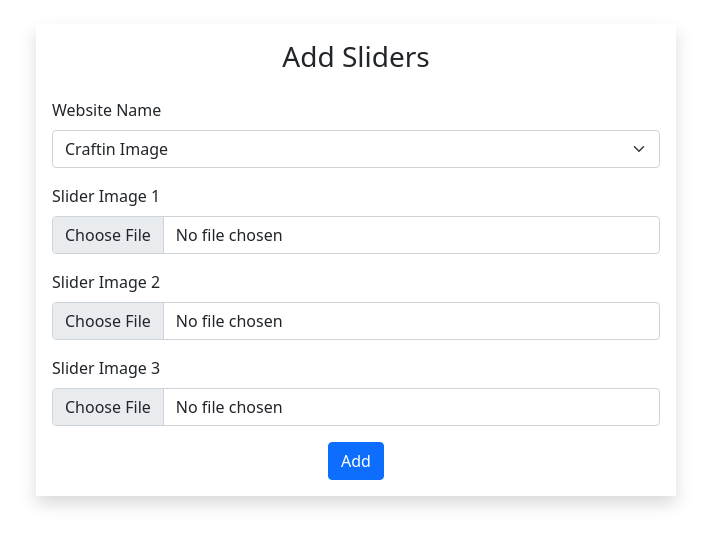
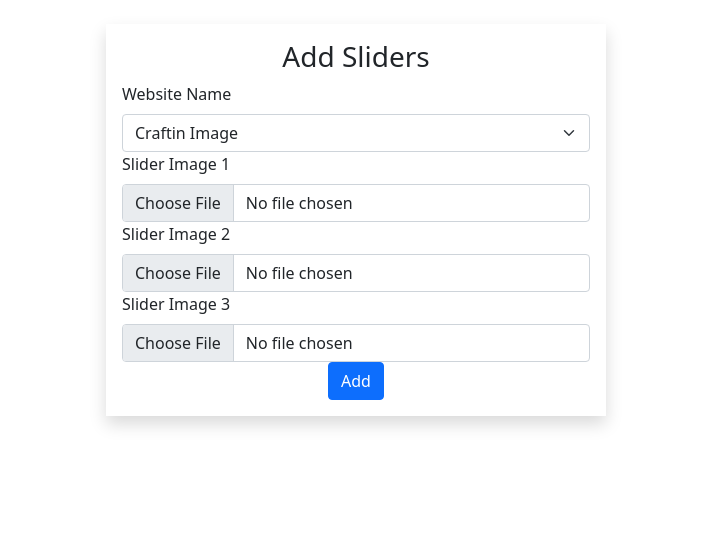
Before and after one commit to justforhost26/projectci, a Django app: template templates/manager/add_sliders.html in a window 1280 px wide. Shown: the part 56-603 px from the top of the page, without its empty margins (284-995 px from the left). Run offline with Django 3.2, Linux system fonts and the light colour scheme; the template is opened without the code that fills it: values that come from a table or form of the project are taken from there, others are empty; data comes from the database, SQL or seed files in the repository.

Commit message:
Update add_sliders.html

```diff
--- a/templates/manager/add_sliders.html
+++ b/templates/manager/add_sliders.html
@@ -88,7 +88,7 @@
     {% else %}
     <!--start form-->
   <br>
-<div class="container shadow p-3 " style="width:50%">
+<div class="container shadow p-3 " style="width:95%;max-width:500px;>
   <form class="row g-3 " method="post" action="{% url 'add_sliders' %}" enctype="multipart/form-data">
       {% csrf_token %}
 <h3 style="text-align: center">Add Sliders</h3>
```
